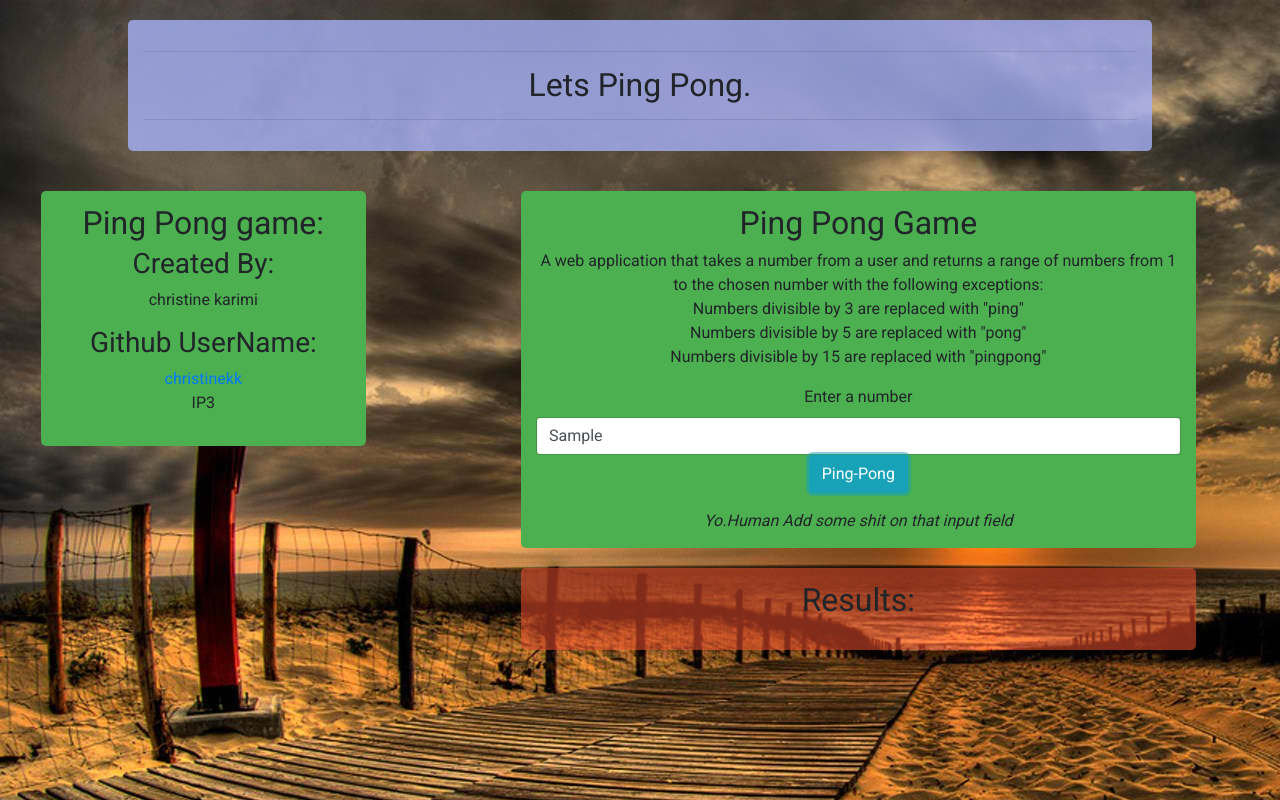
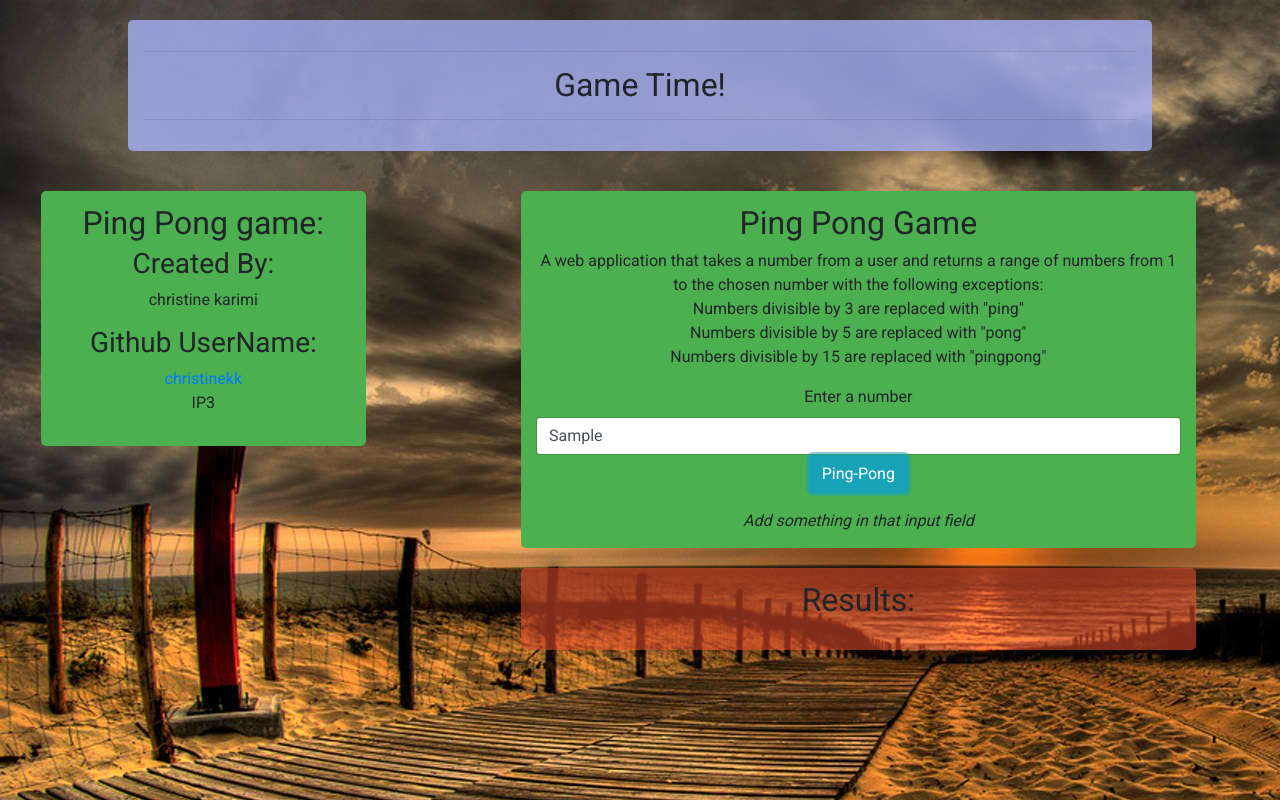
Before and after one commit to ChristineKarimi/pingpong, a plain HTML site: page index.html in a window 1280 px wide. Both pictures are taken after typing "Sample" into the empty fields and a click on the button "Ping-Pong". Drawn offline with nearby package versions, Linux system fonts and the light colour scheme.

Commit message:
saved some changes

```diff
--- a/index.html
+++ b/index.html
@@ -20,7 +20,7 @@
 <body style="background-image:url(images/y.jpg)">
     <div class="pad lime">
         <hr>
-        <h2>Lets Ping Pong.</h2>
+        <h2>Game Time!</h2>
         <hr>
     </div>
     <div class="">
@@ -50,7 +50,7 @@
                             <input type="text" class="form-control"  id="inputNumber">
                             <button id="btnclick" class="btn btn-info">Ping-Pong</button>
                         </div>
-                        <i id="warning">meanwhile</i>
+                        <i id="warning"></i>
                     </form>
                 </div>
                 <div class="pad salmon">
--- a/js/scripts.js
+++ b/js/scripts.js
@@ -1,33 +1,4 @@
-// //business logic
-// var userNumber;
-//
-// var numberArr = [];
-//
-// var pingPongFunc = function (number) {
-//     for (var i = 1; i <= number; i++) {
-//         if (i % 15 === 0) {
-//             numberArr.push("pingpong");
-//         } else if (i % 5 === 0) {
-//             numberArr.push("pong");
-//         } else if (i % 3 === 0) {
-//             numberArr.push("ping");
-//         } else {
-//             numberArr.push(i);
-//         }
-//     }
-// };
-// //userinterface mate
-// $(document).ready(function () {
-//     $('form#pingpong').submit(function (event) {
-//         event.preventDefault();
-//         var number = parseInt($('input#inputNumber').val());
-//         $('#results').text(" ");
-//         pingPongFunc(number);
-//         numberArr.forEach(function (number) {
-//             $('#results').append('<li>' + number + '<li>');
-//         });
-//     });
-// });
+
 
 $(document).ready(function(){
   var userinput = $("#inputNumber").val();
@@ -51,7 +22,7 @@ $(document).ready(function(){
 
 
     }else{
-      warning.text("Yo.Human Add some shit on that input field");
+      warning.text(" Add something in that input field");
     }
     event.preventDefault()
   });
```
